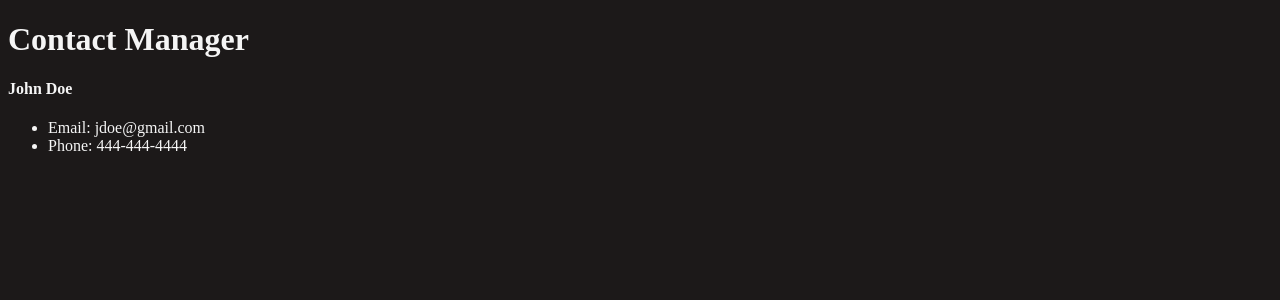
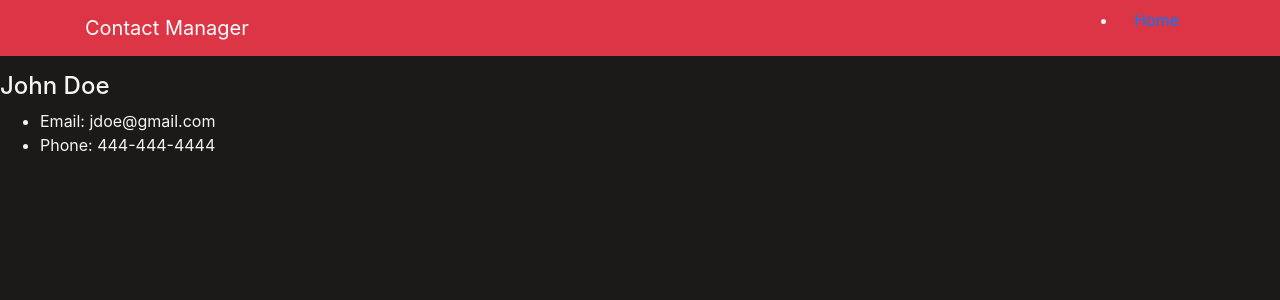
Before and after one commit to alexsjcho/contact-manager-react-app, a React (Create React App) app: page / in a window 1280 px wide. Shown: the top 300 px of the page. Built offline with nearby package versions, Linux system fonts and the light colour scheme.

Commit message:
75% done implementing bootstrap

```diff
--- a/src/App.js
+++ b/src/App.js
@@ -1,6 +1,7 @@
 import React, { Component } from "react";
 import Contact from "./components/Contact";
 import Header from "./components/Header";
+import "bootstrap/dist/css/bootstrap.min.css";
 import "./App.css";
 
 class App extends Component {
--- a/src/components/Header.js
+++ b/src/components/Header.js
@@ -1,12 +1,28 @@
 import React from "react";
 import PropTypes from "prop-types";
+import "bootstrap/dist/css/bootstrap.min.css";
 
 const Header = props => {
   const { branding } = props;
   return (
-    <div>
-      <h1>{branding}</h1>
-    </div>
+    <nav class="navbar navbar-expand-sm navbar-dark bg-danger mb-3 py-0">
+      <div className="container">
+        <div>
+          <a href="/" className="navbar-brand">
+            {branding}
+          </a>
+        </div>
+        <div>
+          <ul className="nvabar-nav mr-auto">
+            <li className="nav-item">
+              <a href="/" className="nav-link">
+                Home
+              </a>
+            </li>
+          </ul>
+        </div>
+      </div>
+    </nav>
   );
 };
 
```
Also changed, not shown: package.json (+6 -1 lines), 1 other file (tests, documents, lock files or other folders).
